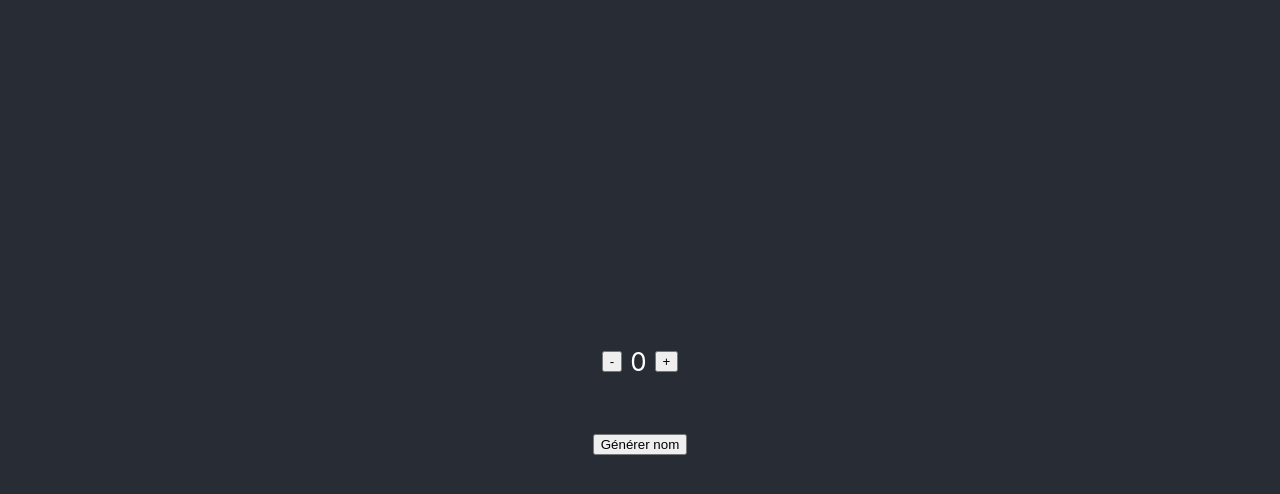
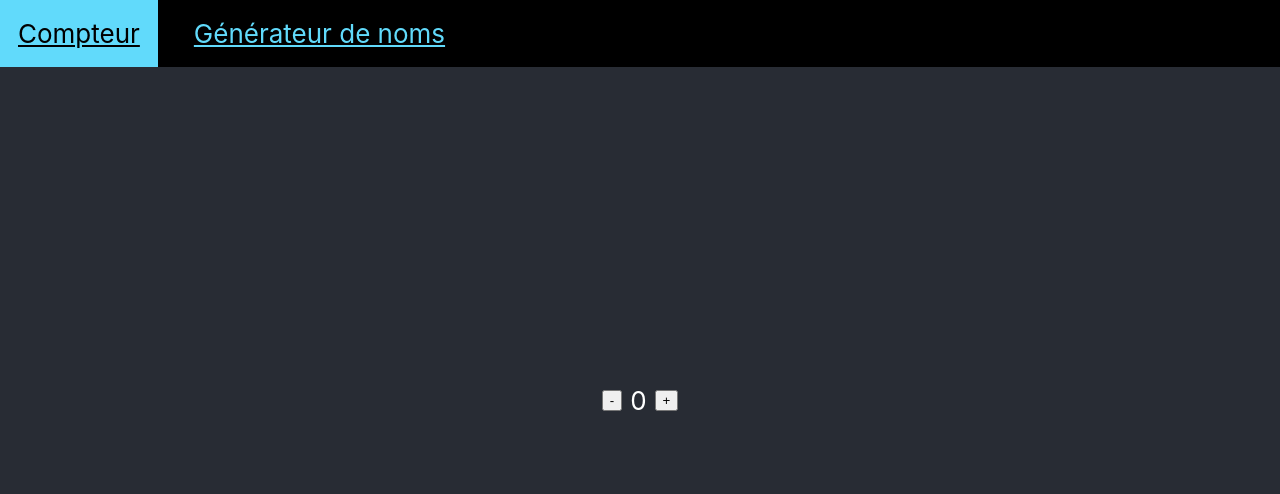
Before and after one commit to arnaudrenaud/esgi-2023-2024-lille-b3-react-simple-app, a React (Create React App) app: page /counter in a window 1280 px wide. Shown: the top 494 px of the page. Built offline with nearby package versions, Linux system fonts and the light colour scheme.

Commit message:
Add routing, navigation

```diff
--- a/package.json
+++ b/package.json
@@ -8,6 +8,7 @@
     "@testing-library/user-event": "^13.5.0",
     "react": "^18.2.0",
     "react-dom": "^18.2.0",
+    "react-router-dom": "^6.22.3",
     "react-scripts": "5.0.1",
     "web-vitals": "^2.1.4"
   },
--- a/src/App.css
+++ b/src/App.css
@@ -32,8 +32,24 @@
   justify-content: center;
 }
 
-.App-link {
+.App-nav {
+  position: fixed;
+  top: 0;
+  left: 0;
+  right: 0;
+  background-color: black;
+  display: flex;
+  gap: 18px;
+}
+
+.App-nav > .App-link {
   color: #61dafb;
+  padding: 18px;
+}
+
+.App-nav > .App-link.active {
+  background-color: #61dafb;
+  color: black;
 }
 
 @keyframes App-logo-spin {
--- a/src/App.js
+++ b/src/App.js
@@ -1,33 +1,29 @@
 import "./App.css";
-import { useState } from "react";
+import { Counter } from "./Counter";
 import { Names } from "./Names";
+import { BrowserRouter, NavLink, Route, Routes } from "react-router-dom";
 
 function App() {
-  const [count, setCount] = useState(0);
+  return (
+    <BrowserRouter>
+      <div className="App">
+        <header className="App-header">
+          <nav className="App-nav">
+            <NavLink to="/counter" className="App-link">
+              Compteur
+            </NavLink>
+            <NavLink to="/names" className="App-link">
+              Générateur de noms
+            </NavLink>
+          </nav>
 
-  return (
-    <div className="App">
-      <header className="App-header">
-        <div className="App-counter">
-          <button
-            onClick={function () {
-              setCount(count - 1);
-            }}
-          >
-            -
-          </button>
-          {count}
-          <button
-            onClick={function () {
-              setCount(count + 1);
-            }}
-          >
-            +
-          </button>
-        </div>
-        <Names />
-      </header>
-    </div>
+          <Routes>
+            <Route path="/counter" element={<Counter />} />
+            <Route path="/names" element={<Names />} />
+          </Routes>
+        </header>
+      </div>
+    </BrowserRouter>
   );
 }
 
--- /dev/null
+++ b/src/Counter.js
@@ -0,0 +1,25 @@
+import { useState } from "react";
+
+export function Counter() {
+  const [count, setCount] = useState(0);
+
+  return (
+    <div className="App-counter">
+      <button
+        onClick={function () {
+          setCount(count - 1);
+        }}
+      >
+        -
+      </button>
+      {count}
+      <button
+        onClick={function () {
+          setCount(count + 1);
+        }}
+      >
+        +
+      </button>
+    </div>
+  );
+}
```
Also changed, not shown: 1 other file (tests, documents, lock files or other folders).
